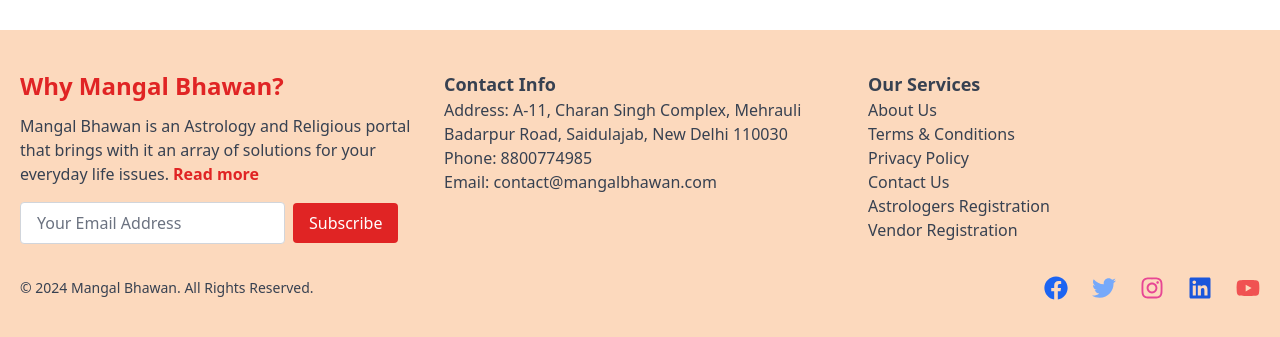
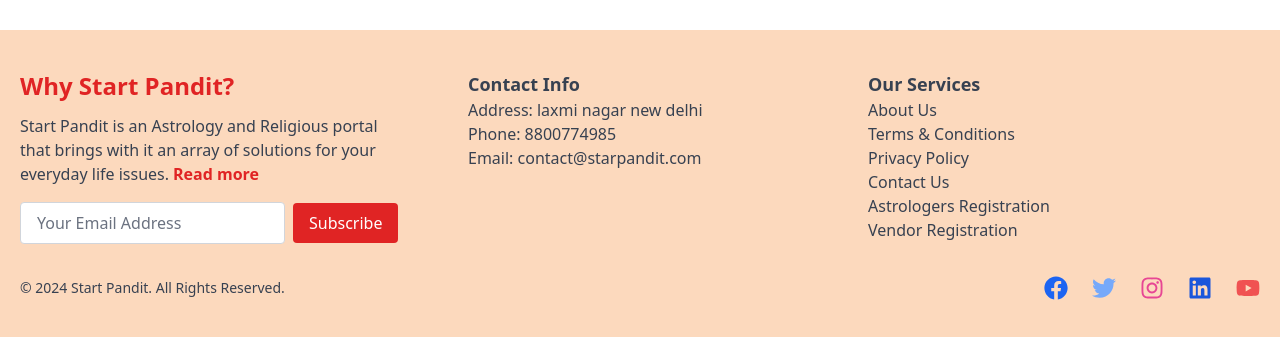
Before and after one commit to aditya90205/Astrology, a React (Vite) app in the folder Frontend/: page /astrology-consultation in a window 1280 px wide. Shown: the part 460-797 px from the top of the page. Built offline with nearby package versions, Linux system fonts and the light colour scheme; no server answers.

Commit message:
Refactor footer content and update contact info

```diff
--- a/Frontend/src/components/Footer.jsx
+++ b/Frontend/src/components/Footer.jsx
@@ -14,10 +14,10 @@
         {/* Section 1 - Description */}
         <div>
           <h3 className="text-2xl font-bold text-red-600 mb-3">
-            Why Mangal Bhawan?
+            Why Start Pandit?
           </h3>
           <p className="text-gray-700">
-            Mangal Bhawan is an Astrology and Religious portal that brings with
+            Start Pandit is an Astrology and Religious portal that brings with
             it an array of solutions for your everyday life issues.
             {showMore && (
               <span>
@@ -47,14 +47,13 @@
         </div>
 
         {/* Section 2 - Contact Info */}
-        <div className="text-gray-700">
+        <div className="text-gray-700 md:ml-6">
           <h4 className="font-bold text-lg">Contact Info</h4>
           <p>
-            Address: A-11, Charan Singh Complex, Mehrauli Badarpur Road,
-            Saidulajab, New Delhi 110030
+            Address:  laxmi nagar new delhi
           </p>
           <p>Phone: 8800774985</p>
-          <p>Email: contact@mangalbhawan.com</p>
+          <p>Email: contact@starpandit.com</p>
         </div>
 
         {/* Section 3 - Links */}
@@ -97,7 +96,7 @@
 
       <div className="container mx-auto flex justify-between items-center mt-8">
         <div className="text-sm text-gray-700">
-          &copy; {new Date().getFullYear()} Mangal Bhawan. All Rights Reserved.
+          &copy; {new Date().getFullYear()} Start Pandit. All Rights Reserved.
         </div>
         {/* Social Icons */}
         <div className="flex justify-center space-x-6 mt-4 lg:mt-0">
```
